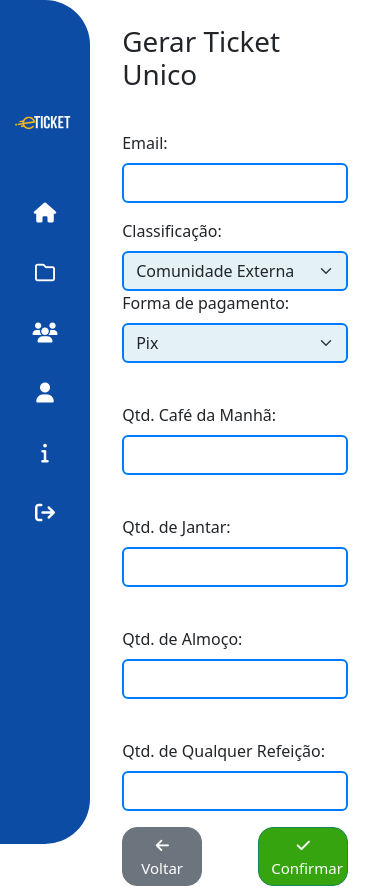
After one commit to Felix-Vidal/E-Ticket, a Django app: page /manage/vendaUnico/ in a window 390 px wide. The commit adds this page. Run offline with Django 5.2, Linux system fonts and the light colour scheme; some libraries are stand-ins or nearby versions.

Commit message:
vender ticket e Gerar ticket unico

```diff
--- a/manager/static/manager/css/style.css
+++ b/manager/static/manager/css/style.css
@@ -47,29 +47,168 @@
     border-radius: 0 2.8125em 2.8125em 0;
 }
 
-/* Media query para telas menores (ex.: dispositivos móveis) */
-@media (max-width: 768px) {
-    /* Reduzindo a largura da sidebar */
-    .l-navbar {
-        width: 90px; /* Sidebar será reduzida para 60px em telas menores */
+
+
+/*tela de vendaUnico*/
+#form-venda{
+    margin-top:4%;
+
+
+}
+#input-email, #select-unico,#select-pagamento, #cafee,#jantar-label,#almoco-label,#refeicao-label{
+    border: 2px solid #007bff;
+
+}
+#titulo-gera{
+    margin-bottom: 40px;
+}
+#select-unico,#select-pagamento{
+    background-color: #e4f2f7;
+}
+#cafe-manha, #jantas,#almoco,#refeicoes{
+    margin-top: 40px;
+}
+#confirma{
+    background: #35A40E;
+    border-radius: 15px;
+    font-size: 20px;
+}
+#volta{
+    font-size: 20px;
+    width: 150px;
+    border-radius: 15px;
+}
+/* tela de usuarioCompra */
+#user-compra{
+    width: 200px;
+    height: 150px;
+    border-color: ;
+    margin-left: 75px
+
+}
+
+#saldo-atual input{
+
+    background-color:#0C4CA4;
+    color: #fff;
+    width: 100%;
+}
+#user-compra-nome{
+    width: 100%;
+}
+#row-main{
+    margin-left: -20%;
+
+}
+#user-compra-perfil{
+    width: 160px;
+    height: 180px;
+    margin-top:-2% ;
+}
+#valor-pagar{
+    border: 2px solid #007bff;
+
+}
+#valor-main{
+    margin-top: 5px;
+
+}
+#titulo-compra{
+    margin-bottom: 55px;
+    text-align: center;
+}
+#geral{
+    margin-left: 40%;
+    margin-top: 50px;
+}
+#pagamento-label, #valor-label{
+    line-height: 1;
+}
+
+#confirmar-vendas a{
+    background-color: #35A40E;
+    border-radius: 15px;
+}
+#volta-venda a{
+    border-radius: 15px;
+}
+
+
+
+
+@media (max-width: 420px) {
+    #top{
+        width: 80%;
+
+    }
+    #form-venda{
+        width: 250px;
+        margin-left: 20%;
+
+    }
+    #volta{
+        width: 80px;
+        font-size: 15px;
+        margin-bottom: 10px;
+    }
+    #confirma{
+        width: 90px;
+        font-size: 15px;
+        margin-bottom: 10px;
+    }
+    #geral{
+        width: 80%;
+    }
+    #user-conteudo{
+
+
+        margin-top: 20px;
+    }
+    #titulo-compra{
+        margin-left:5%;
+        margin-top:35px;
+    }
+    #user-compra-perfil{
+        margin-left: 15px;
+        width: 300px;
+        height:250px ;
+    }
+    #pagamento-label{
+        line-height: 1;
     }
 
-    /* Centralizando ícones no menu */
+
+}
+
+
+
+
+
+@media (max-width: 768px) {
+
+    .l-navbar {
+        width: 90px;
+    }
+
+
     .nav_link {
-        padding: .5rem 0; /* Remove o espaçamento lateral */
-        justify-content: center; /* Centraliza os ícones */
+        padding: .5rem 0;
+        justify-content: center;
         font-size: 30px;
     }
 
-    /* Esconde o texto dos itens do menu */
+
     .nav_name {
-        display: none; /* Esconde o texto ao lado dos ícones */
+        display: none;
     }
 
-    /* Ajusta o logo para se adequar à nova largura */
+
     .distintivo img {
-        width: 85px; /* Reduz o tamanho da imagem do logo */
-        margin: 1em auto; /* Centraliza o logo */
+        width: 85px;
+        margin: 1em auto;
         margin-top: 80px;
     }
+    #confirmar-vendas a{
+       margin-left: 10px;
+    }
 }
--- a/manager/templates/manager/pages/dashboard.html
+++ b/manager/templates/manager/pages/dashboard.html
@@ -22,7 +22,7 @@
 
 
         <!-- Card 2 -->
-        <a href="{% url 'ticketUnico' %}" style="text-decoration: none;">
+        <a href="{% url 'vender' %}" style="text-decoration: none;">
 
             <div class="card mb-3" style="width: 290px; height: 200px; border-radius: 20px; background-color: #0C4CA4;border: 2px solid #0C4CA4; color: #ffffff; margin: 10px;">
                 <div class="d-flex justify-content-center align-items-center" style="height: 50%; margin-top: 15px;">
--- /dev/null
+++ b/manager/templates/manager/pages/vendaUnico.html
@@ -0,0 +1,74 @@
+{% extends "global/base_manager.html" %}
+
+{% block content %}
+{% include 'manager/partials/sideBar.html' %}
+<div id="maior" class="content d-flex justify-content-center">
+    <div class="container-fluid">
+        <div id="form-venda" class="row justify-content-center">
+
+            <div id="form-venda" class="col-12 col-md-6 col-lg-6">
+                <h1 id="titulo-gera">Gerar Ticket Unico </h1>
+                <form>
+                    <div class="mb-3">
+                        <label for="Email" class="form-label">Email:</label>
+                        <input id="input-email" type="email" class="form-control" id="Email" aria-describedby="email">
+
+                    </div>
+
+
+                    <div class="mb-3 row d-flex justify-content-between">
+                        <div class="col-12 col-md-5">
+                            <label for="classificacao" class="form-label">Classificação:</label>
+                            <select id="select-unico" class="form-select w-100" aria-label="Default select example">
+                                <option selected>Comunidade Externa</option>
+                                <option value="1">Especial</option>
+                            </select>
+                        </div>
+                        <div class="col-12 col-md-5">
+                            <label for="pagamento" class="form-label">Forma de pagamento:</label>
+                            <select id="select-pagamento" class="form-select w-100" aria-label="Default select example">
+                                <option selected>Pix</option>
+                                <option value="1">Dinheiro</option>
+                            </select>
+                        </div>
+
+                        <div id="cafe-manha" class="col-12 col-md-5">
+                            <label for="cafe" class="form-label">Qtd. Café da Manhã:</label>
+                            <input id="cafee" type="cafe" class="form-control"aria-describedby="cafe">
+                        </div>
+
+                        <div id="jantas" class="col-12 col-md-5">
+                            <label for="janta" class="form-label">Qtd. de Jantar:</label>
+                        <input id="jantar-label" type="janta" class="form-control" aria-describedby="janta">
+                        </div>
+
+                        <div id="almoco" class="col-12 col-md-5">
+                            <label for="almoco" class="form-label">Qtd. de Almoço:</label>
+                            <input id="almoco-label" type="almoco" class="form-control" aria-describedby="almoco">
+                        </div>
+
+                        <div id="refeicoes" class="col-12 col-md-5">
+                            <label for="refeicao" class="form-label">Qtd. de Qualquer Refeição:</label>
+                            <input id="refeicao-label" type="almoco" class="form-control" aria-describedby="refeicao">
+                        </div>
+
+                    </div>
+                    <div class="d-flex justify-content-between">
+                        <a id="volta" href="{% url 'vender' %}" class="btn btn-secondary">
+                            <i class="fa-solid fa-arrow-left"></i> Voltar
+                        </a>
+
+
+                        <a id="confirma" class="btn btn-success">
+                            <i class="fa-solid fa-check"></i> Confirmar
+                        </a>
+                    </div>
+
+
+                </form>
+            </div>
+
+        </div>
+    </div>
+</div>
+{% endblock content %}
--- a/manager/urls.py
+++ b/manager/urls.py
@@ -1,12 +1,14 @@
 from django.urls import path
-from manager.views import home,dashboard,validar,validarQR,ticketUnico
+from manager.views import home,dashboard,validar,validarQR,vender,vendaUnico,usuarioCompra
 
 urlpatterns = [
     path('', home), # home
     path('dashboard/', dashboard, name='dashboard'),
     path('validar/', validar, name='validar'),
     path('validarQR/', validarQR, name='validarQR'),
-     path('ticketUnico/', ticketUnico, name='ticketUnico'),
+    path('vender/', vender, name='vender'),
+    path('vendaUnico/', vendaUnico, name='vendaUnico'),
+    path('usuarioCompra/', usuarioCompra, name='usuarioCompra')
 
 
 ]
--- a/manager/views.py
+++ b/manager/views.py
@@ -14,5 +14,11 @@ def validar (request):
 def validarQR (request):
     return render(request, 'manager/pages/validarQR.html')
 
-def ticketUnico (request):
-    return render(request, 'manager/pages/ticketUnico.html')
+def vender (request):
+    return render(request, 'manager/pages/vender.html')
+
+def vendaUnico (request):
+    return render(request, 'manager/pages/vendaUnico.html')
+
+def usuarioCompra (request):
+    return render(request, 'manager/pages/usuarioCompra.html')
```
Also changed, not shown: manager/templates/manager/pages/usuarioCompra.html (added, +56 -0 lines), manager/templates/manager/pages/vender.html (renamed from manager/templates/manager/pages/ticketUnico.html, +7 -5 lines), user/migrations/0003_personaldata_active_and_more.py (added).
